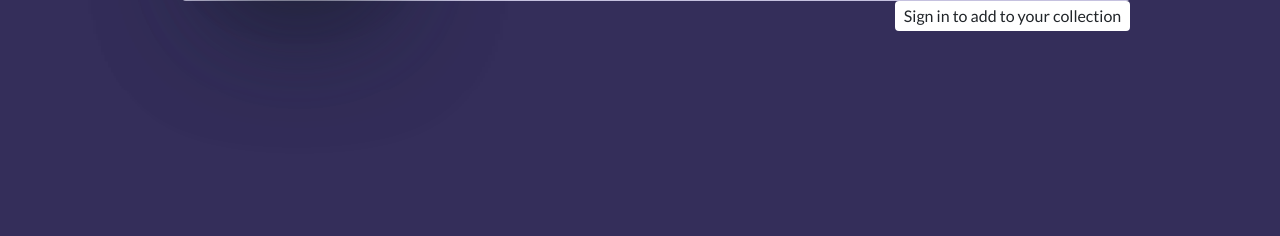
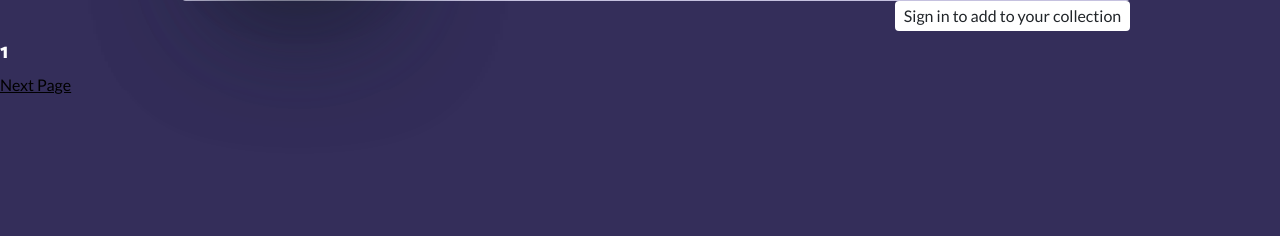
Before and after one commit to csulva/Card-Again, a Flask app: template app/templates/search_results.html in a window 1280 px wide. Shown: the part 419-655 px from the top of the page. Run offline with Flask 2, Linux system fonts and the light colour scheme; the template is opened without the code that fills it: most values are stand-ins (such as "Sample title", 1, 10 or a date in 2020); grey boxes marked "Sample" are stand-in pictures; some libraries are stand-ins or nearby versions.

Commit message:
adding pagination

```diff
--- a/app/templates/search_results.html
+++ b/app/templates/search_results.html
@@ -7,4 +7,14 @@
 <h1>{{ message }}</h1>
 </div>
 {% include '_cards.html' %}
+<div class='pagination-text'>
+    <h5>{{length_per_page}}</h5>
+{% if prev_url %}
+<a href="{{ prev_url }}">Previous Page</a>
+{% endif %}
+{% if next_url %}
+<a href="{{ next_url }}">Next Page</a>
+{% endif %}
+</div>
+<br>
 {% endblock content %}
```
